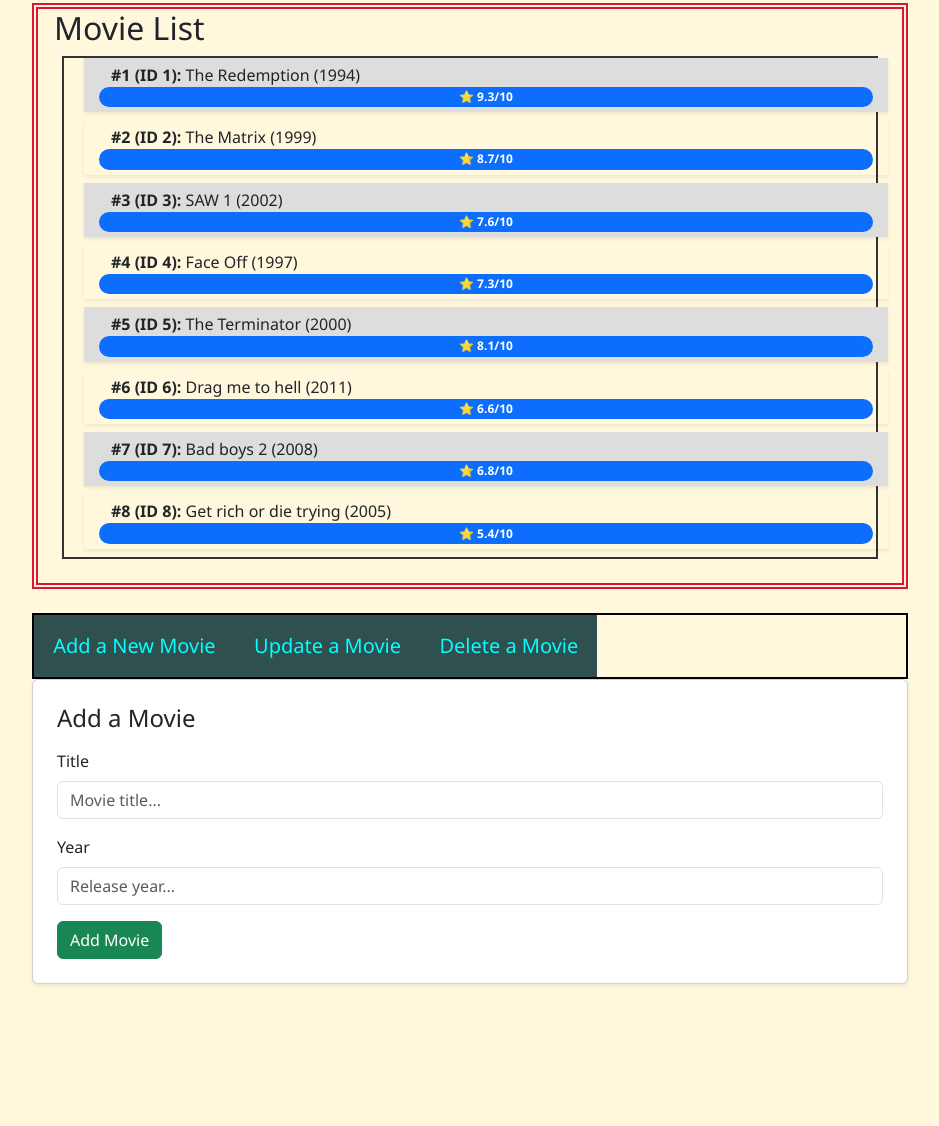
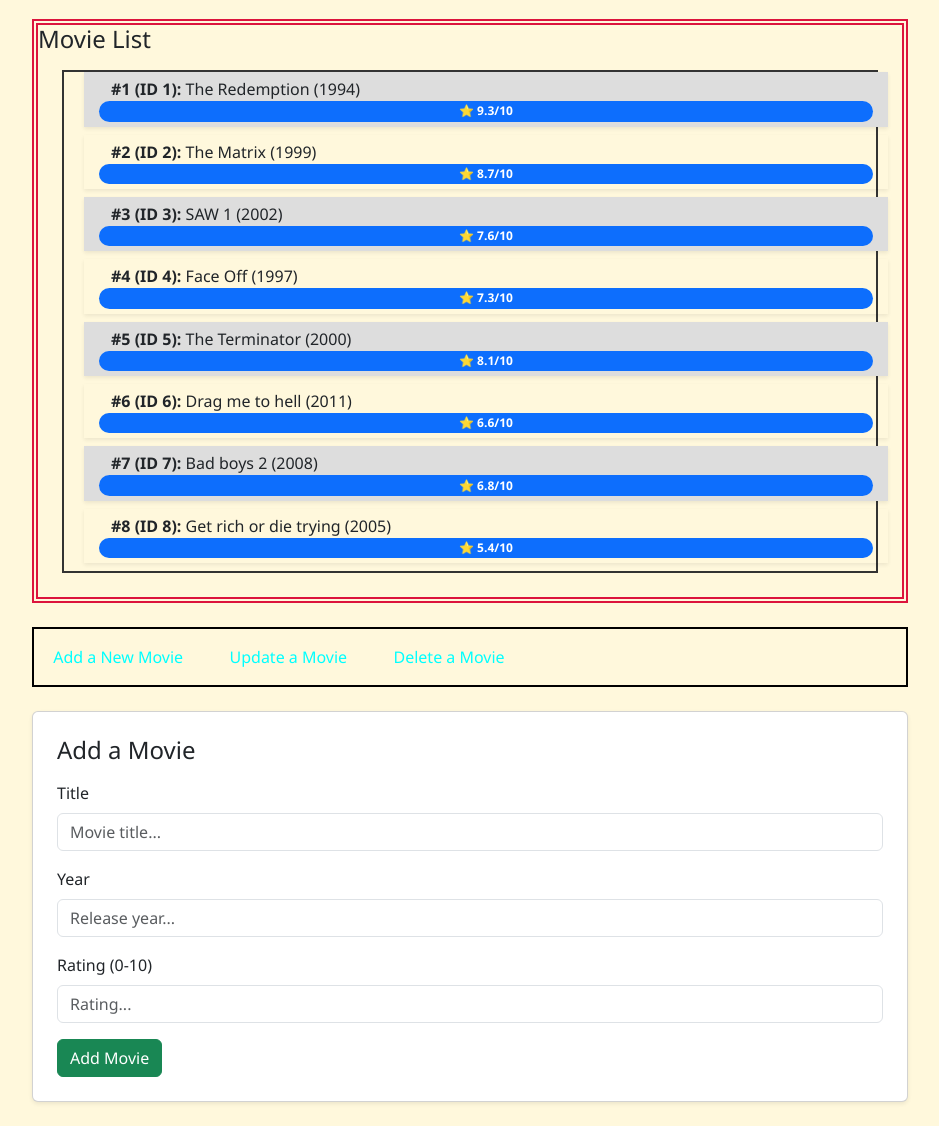
Before and after one commit to Jsgcode93/session-8, a website: page AddDelete.html in a window 1280 px wide. Shown: the part 183-1309 px from the top of the page, without its empty margins (170-1109 px from the left). Before the commit the page ends 1191 px from the top, so only its background shows below. Drawn offline with nearby package versions, Linux system fonts and the light colour scheme.

Commit message:
update main page container, update/ add in  bootstrap class, add new div class for add rating

```diff
--- a/AddDelete.html
+++ b/AddDelete.html
@@ -1,34 +1,33 @@
-<!DOCTYPE html>
 <html lang="en">
 <head>
     <meta charset="UTF-8">
     <meta name="viewport" content="width=device-width, initial-scale=1.0">
-    <title>Document</title>
+    <title>Movie DB</title>
     <link href="https://cdn.jsdelivr.net/npm/bootstrap@5.3.3/dist/css/bootstrap.min.css" rel="stylesheet">
     <link rel="stylesheet" href="./css/style.css">
 </head>
 <body>
 <span id="navbar-placeholder"></span>
- <!-- Main page content-->
-  <main class="container">
- <!-- Page Header-->
-  <h1>&#127916; Movie DB &#127909;</h1>
 
-<!-- Live Movie List -->
-        <section id="mList" class="mb-4">
-            <h2 class="ml-3">Movie List</h2>
-            <ol class="list" id="list">
-            </ol>
-        </section>
+<!-- Main page content -->
+<main class="container my-4">
+    <!-- Page Header -->
+    <h1 class="mb-4">&#127916; Movie DB &#127909;</h1>
 
-<!--tabs-->
-<section class="tab">
-      <button class="tablinks" onclick="openForm(event, 'Add')" id="defaultOpen">Add a New Movie</button>
-      <button class="tablinks" onclick="openForm(event, 'Update')">Update a Movie</button>
-      <button class="tablinks"onclick="openForm(event, 'Delete')">Delete a Movie</button>
-</section>
- <!--End of tab section-->
- <!-- Add Movie Section -->
+    <!-- Live Movie List -->
+    <section id="mList" class="mb-4">
+        <h2 class="h4 mb-3">Movie List</h2>
+        <ol class="list" id="list"></ol>
+    </section>
+
+    <!-- Tabs -->
+    <section class="tab mb-4">
+        <button class="tablinks btn btn-outline-secondary me-2" onclick="openForm(event, 'Add')" id="defaultOpen">Add a New Movie</button>
+        <button class="tablinks btn btn-outline-secondary me-2" onclick="openForm(event, 'Update')">Update a Movie</button>
+        <button class="tablinks btn btn-outline-secondary" onclick="openForm(event, 'Delete')">Delete a Movie</button>
+    </section>
+
+    <!-- Add Movie Section -->
     <section id="Add" class="tabcontent card p-4 mb-4 shadow-sm">
         <h3 class="h4 mb-3">Add a Movie</h3>
         <form id="form-add">
@@ -39,6 +38,10 @@
             <div class="mb-3">
                 <label for="addYear" class="form-label">Year</label>
                 <input type="number" class="form-control" placeholder="Release year..." name="year" id="addYear" required>
+            </div>
+            <div class="mb-3">
+                <label for="addRating" class="form-label">Rating (0-10)</label>
+                <input type="number" step="0.1" class="form-control" placeholder="Rating..." name="rating" id="addRating" required>
             </div>
             <button type="button" class="btn btn-success" id="addSubmit">Add Movie</button>
         </form>
```
